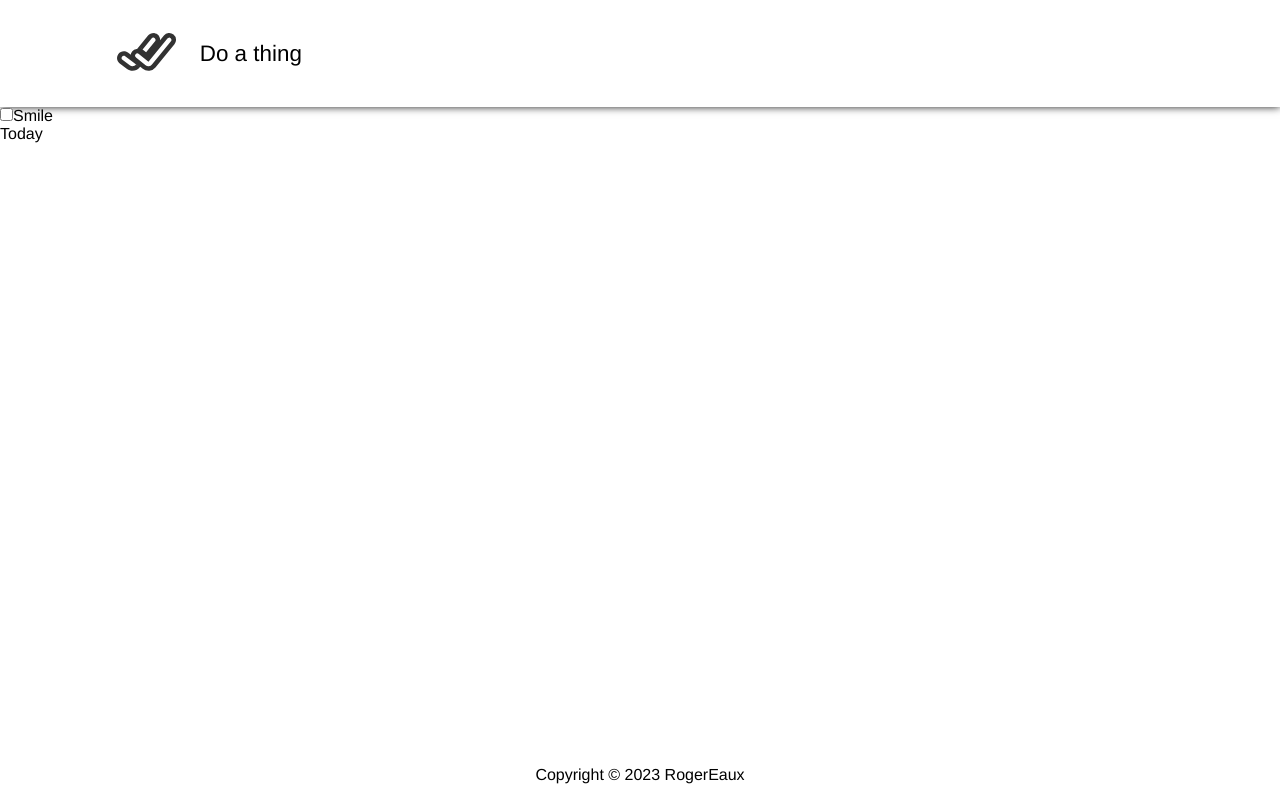
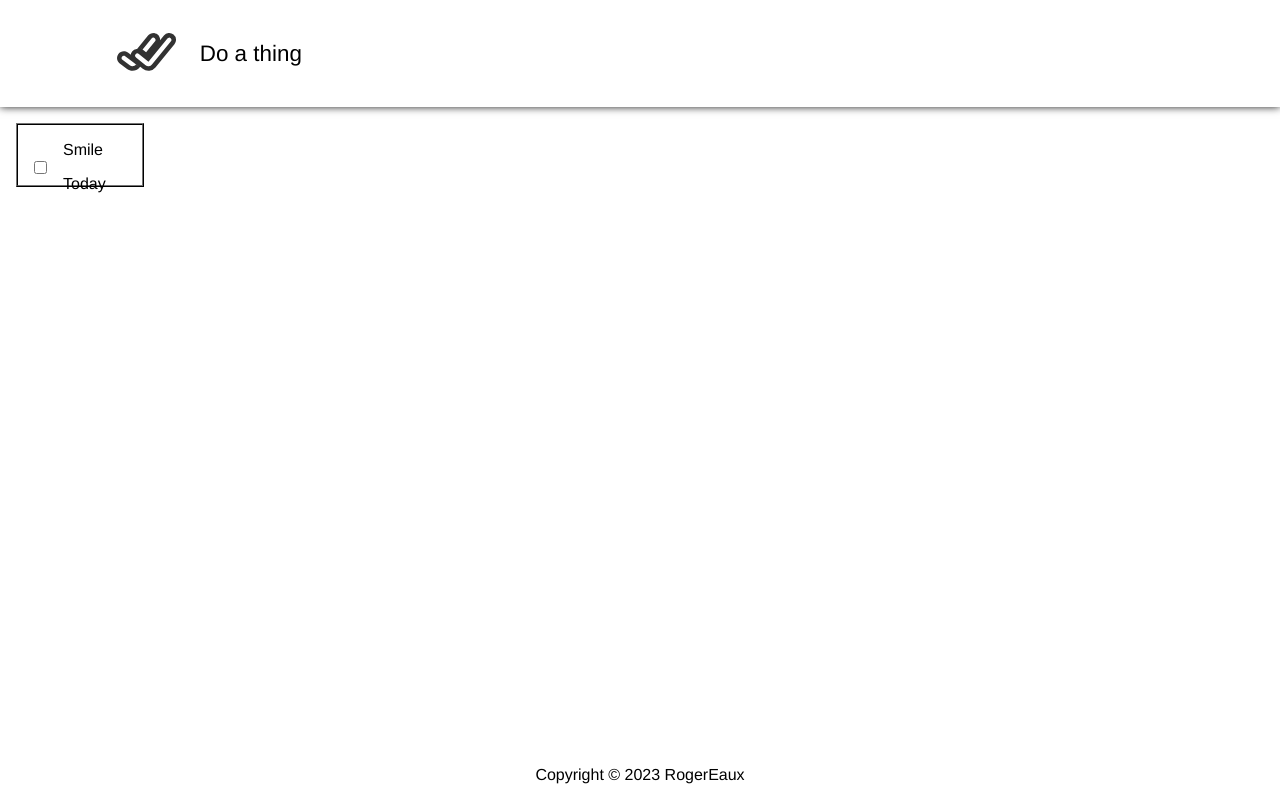
Before and after one commit to RogerEaux/todo-list, a website built with webpack: page dist/index.html in a window 1280 px wide. Built offline with nearby package versions, Linux system fonts and the light colour scheme.

Commit message:
Create grid structure for task containers

```diff
--- a/src/style.css
+++ b/src/style.css
@@ -51,6 +51,32 @@
   flex: 1;
 }
 
+.task-container {
+  height: 64px;
+  width: 128px;
+  display: grid;
+  grid-template:
+    'input title' 1fr
+    'input due' 1fr / min-content 1fr;
+  align-items: center;
+  gap: 16px;
+  margin: 16px;
+  border: 2px ridge var(--gray);
+  padding: 16px;
+}
+
+.task-container > input {
+  grid-area: input;
+}
+
+.task-container > label {
+  grid-area: title;
+}
+
+.task-container > p {
+  grid-area: due;
+}
+
 .footer {
   padding: 16px;
   justify-content: center;
```
